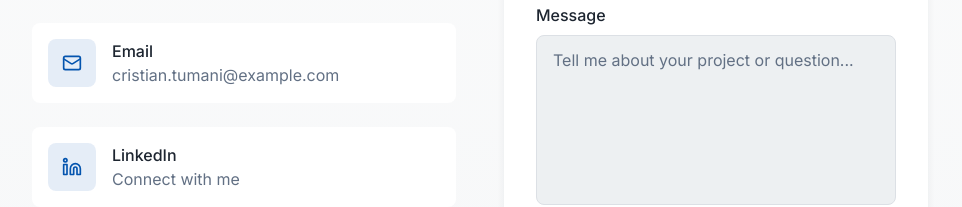
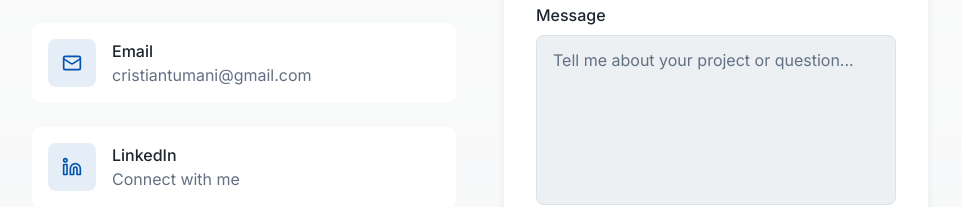
Before and after one commit to cristiantumani/cristian-tumani-portfolio, a React (Vite) app: page / in a window 1280 px wide. Shown: the part 5428-5635 px from the top of the page, without its empty margins (160-1122 px from the left). Built offline with nearby package versions, Linux system fonts and the light colour scheme.

Commit message:
Update contact email
Change the email address in the contact section to cristiantumani@gmail.com.

```diff
--- a/src/components/ContactSection.tsx
+++ b/src/components/ContactSection.tsx
@@ -72,7 +72,7 @@ const ContactSection = () => {
                 </div>
 
                 <a
-                  href="mailto:cristian.tumani@example.com"
+                  href="mailto:cristiantumani@gmail.com"
                   className="flex items-center gap-4 p-4 bg-card rounded-lg hover:shadow-card transition-all duration-300 group"
                 >
                   <div className="bg-primary/10 w-12 h-12 rounded-lg flex items-center justify-center group-hover:bg-primary/20 transition-colors">
@@ -81,7 +81,7 @@ const ContactSection = () => {
                   <div>
                     <div className="font-body font-medium text-foreground">Email</div>
                     <div className="font-body text-muted-foreground group-hover:text-primary transition-colors">
-                      cristian.tumani@example.com
+                      cristiantumani@gmail.com
                     </div>
                   </div>
                 </a>
```
